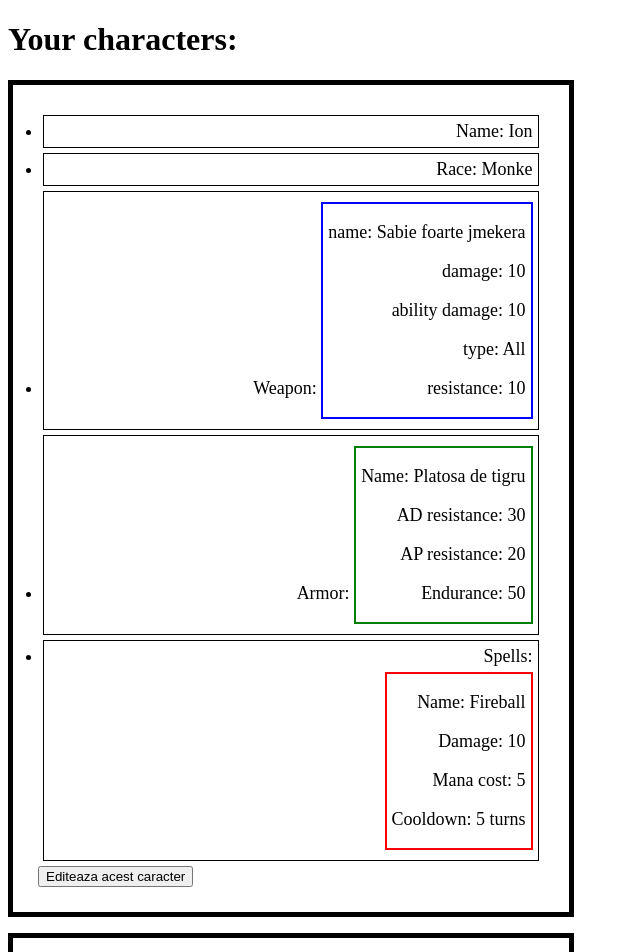
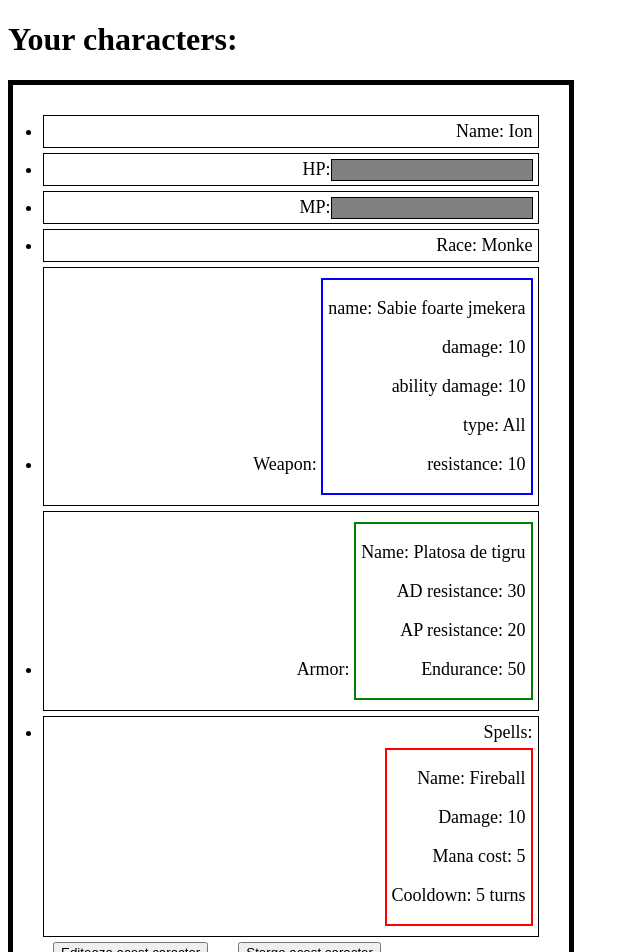
Before and after one commit to berlioz10/DnD-characters, an Angular app: page /characters in a window 1280 px wide. Shown: the top 952 px of the page, without its empty margins (0-640 px from the left). Built offline with nearby package versions, Linux system fonts and the light colour scheme.

Commit message:
Delete and add a character
Now you can delete a character or add a character, and choose his name, race, weapon, armor and spells!

```diff
--- a/src/app/app-routing.module.ts
+++ b/src/app/app-routing.module.ts
@@ -5,7 +5,8 @@ import { Routes, RouterModule } from '@angular/router';
 
 const routes: Routes = [
   {path: 'characters', component: CharactersComponent },
-  {path: 'detail/:id', component: CharacterDetailComponent }
+  {path: 'detail/:id', component: CharacterDetailComponent },
+  {path: '', redirectTo: '/characters', pathMatch: 'full'}
 ];
 
 @NgModule({
--- a/src/app/components/characters/characters.component.css
+++ b/src/app/components/characters/characters.component.css
@@ -12,3 +12,17 @@
     resize: horizontal;
     text-align: right;
 }
+
+.button {
+    margin-left: 15px;
+    margin-right: 15px;
+}
+
+.bar {
+    border: 1px black solid;
+    background-color: grey;
+    width: 200px;
+    height: 20px;
+    position: relative;
+    float: right;
+}
--- a/src/app/components/characters/characters.component.html
+++ b/src/app/components/characters/characters.component.html
@@ -1,13 +1,22 @@
-<div>
+<div *ngIf="characters">
     <h1> Your characters: </h1>
     <ul class="characters_box" *ngFor="let character of characters">
         <li class="characters_stats">Name: {{character.name}}</li>
+        <li class="characters_stats">HP: <div class="bar"></div> </li>
+        <li class="characters_stats">MP: <div class="bar"></div> </li>
         <li class="characters_stats">Race: {{character.race}}</li>
         <li class="characters_stats">Weapon: <weapon [id]="character.id_weapon"></weapon></li>
         <li class="characters_stats">Armor: <armor [id]="character.id_armor"></armor> </li>
         <li class="characters_stats">Spells: <div *ngFor="let id_spell of character.id_spell">
         <spell [id]="id_spell"></spell>
         </div> <div *ngIf="character.id_spell.length == 0"> There are no spells </div> </li>
-        <button routerLink="/detail/{{character.id}}">Editeaza acest caracter</button>
+        <button class="button" routerLink="/detail/{{character.id}}">Editeaza acest caracter</button>
+        <button class="button" (click)="deleteCharacters(character)">Sterge acest caracter</button>
     </ul>
 </div>
+
+<p *ngIf="characters.length == 0">Nu exista caractere..</p>
+
+<div>
+    <button class="button" (click)="addCharacter()" routerLink="/detail/{{new_id}}">Adauga un caracter</button>
+</div>
--- a/src/app/components/characters/characters.component.ts
+++ b/src/app/components/characters/characters.component.ts
@@ -1,5 +1,6 @@
+import { Weapons } from './../../mocks-lists/mock-weapons';
+import { Character } from './../../interfaces/character';
 import { CharactersService } from './../../services/characters.service';
-import { Character } from '../../interfaces/character';
 import { Component, OnInit } from '@angular/core';
 
 @Component({
@@ -10,6 +11,7 @@ import { Component, OnInit } from '@angular/core';
 export class CharactersComponent implements OnInit {
 
   characters: Character[];
+  new_id: number = 0
 
   constructor(private CharactersService: CharactersService) {
 
@@ -23,4 +25,31 @@ export class CharactersComponent implements OnInit {
     this.CharactersService.getCharacters().subscribe(characters => this.characters = characters);
   }
 
+  addCharacter(): void {
+    this.characters.forEach(character => {
+      if (character.id < this.new_id) {
+        this.new_id = character.id
+      }
+    })
+
+    let character: Character = {
+      id: this.new_id,
+      max_hp: 0,
+      hp: 0,
+      max_mp: 0,
+      mp: 0,
+      name: "",
+      race: "",
+      id_weapon: 0,
+      id_armor: 0,
+      id_spell: []
+    }
+
+    this.characters.push(character)
+  }
+
+  deleteCharacters(character: Character): void {
+    let index = this.characters.indexOf(character)
+    this.characters.splice(index, 1)
+  }
 }
--- a/src/app/interfaces/character.ts
+++ b/src/app/interfaces/character.ts
@@ -1,5 +1,9 @@
 export interface Character {
     id: number;
+    max_hp: number;
+    hp: number;
+    max_mp: number;
+    mp: number;
     name: string;
     race: string;
     id_weapon: number;
--- a/src/app/mocks-lists/mock-characters.ts
+++ b/src/app/mocks-lists/mock-characters.ts
@@ -4,6 +4,10 @@ import { Character } from '../interfaces/character';
 export const Characters: Character[] = [
     {
         id: 1,
+        max_hp: 100,
+        hp: 100,
+        max_mp: 50,
+        mp: 50,
         name: "Ion",
         race: "Monke",
         id_weapon: 3,
@@ -12,6 +16,10 @@ export const Characters: Character[] = [
     },
     {
         id: 2,
+        max_hp: 110,
+        hp: 110,
+        max_mp: 60,
+        mp: 60,
         name: "Mihai",
         race: "martian",
         id_weapon: 0,
@@ -20,6 +28,10 @@ export const Characters: Character[] = [
     },
     {
         id: 3,
+        max_hp: 140,
+        hp: 140,
+        max_mp: 30,
+        mp: 30,
         name: "Cristi",
         race: "roman",
         id_weapon: 2,
@@ -28,6 +40,10 @@ export const Characters: Character[] = [
     },
     {
         id: 4,
+        max_hp: 110,
+        hp: 110,
+        max_mp: 50,
+        mp: 50,
         name: "Gabriel",
         race: "Gabi Mircea",
         id_weapon: 1,
@@ -36,6 +52,10 @@ export const Characters: Character[] = [
     },
     {
         id: 5,
+        max_hp: 90,
+        hp: 90,
+        max_mp: 70,
+        mp: 70,
         name: "Dragos",
         race: "Elf",
         id_weapon: 1,
```
